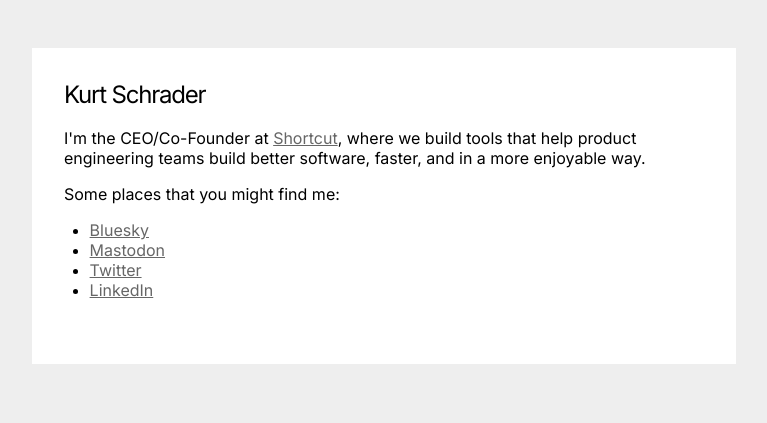
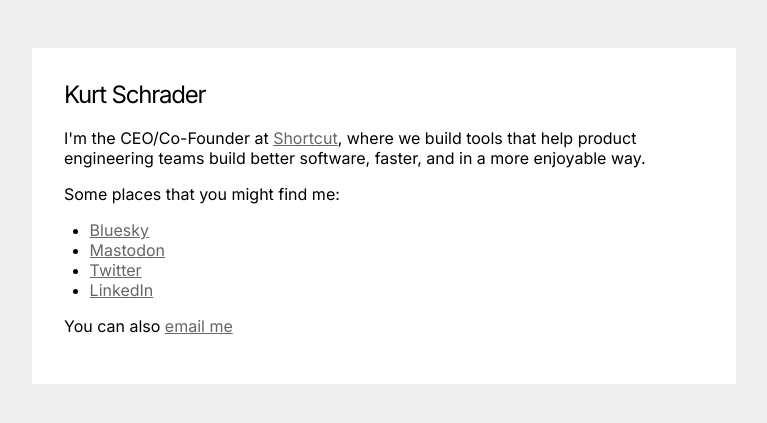
Before and after one commit to kschrader/kschrader.github.com, a Jekyll site: the page built from index.html, in a window 1280 px wide. Shown: the top 423 px of the page, without its empty margins (256-1023 px from the left). Built offline with Jekyll 4.4.1, drawn with Linux system fonts in a browser that asks for light colours; Markdown is read by kramdown in place of the engine named in the settings.

Commit message:
Email link and cleanup

```diff
--- a/index.html
+++ b/index.html
@@ -16,5 +16,8 @@ title: Home
 				<li><a href="https://www.linkedin.com/in/kurt">LinkedIn</a></li>
 			</ul>
 		<p>
+		<p>
+			You can also <a href="mailto:kurt.schrader+website@shortcut.com">email me</a>
+		</p>
 	</div>
 </article>
--- a/styles/schrade.css
+++ b/styles/schrade.css
@@ -102,7 +102,7 @@ h1 a:hover {
 	color: #444;
 }
 article {
-	margin: 0 0 2.0em 0;
+	margin: 0 0 0 0;
 }
 article h2 {
 	color: #000;
```
